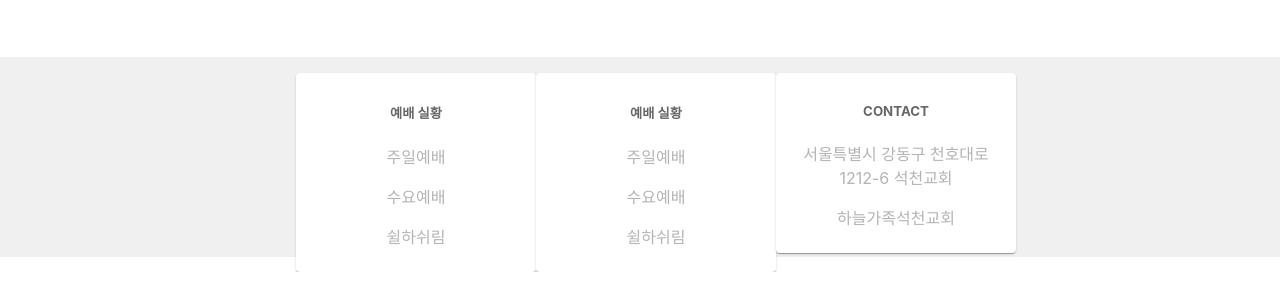
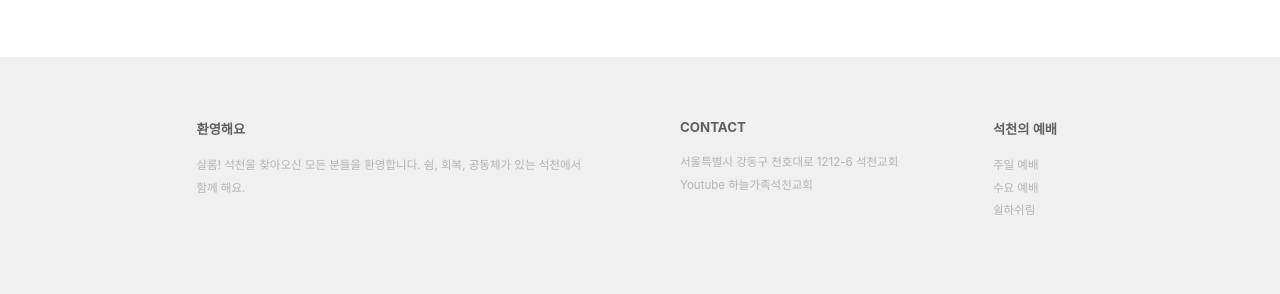
Before and after one commit to elinleee/my_react, a React (Create React App) app: page / in a window 1280 px wide. Shown: the part 894-1188 px from the top of the page. Before the commit the page ends 1166 px from the top, so only its background shows below. Built offline with nearby package versions, Linux system fonts and the light colour scheme.

Commit message:
set footer

```diff
--- a/src/layouts/Footer.css
+++ b/src/layouts/Footer.css
@@ -2,9 +2,32 @@
     background-color: rgb(240, 240, 240);
     color: rgb(200,200,200);
     text-decoration: none;
+    width: 100vw;
+    height: 30vh;
 }
 
 .footer a {
     text-decoration: none;
     color: rgb(180,180,180);
 }
+
+.footer-item-links {
+    font-size: 0.9em;
+}
+
+.footer-ul {
+    list-style: none;
+    line-height: 1.4em;
+    text-align: left;
+    padding: 0px;
+}
+
+.footer-category {
+    background-color: transparent;
+    box-shadow: none;
+}
+
+.footer-links {
+    text-align: left;
+    margin-bottom: 5px;
+}
--- a/src/layouts/Footer.js
+++ b/src/layouts/Footer.js
@@ -3,7 +3,7 @@ import { styled } from '@mui/material/styles';
 import { Box, Grid, Paper } from '@mui/material';
 
 import './Footer.css';
-import { faBorderNone } from '@fortawesome/free-solid-svg-icons';
+import { FooterItem } from './FooterItem';
 
 function Footer(props) {
   const Item = styled(Paper)(({ theme }) => ({
@@ -16,63 +16,28 @@ function Footer(props) {
   }));
 
   return (
-    <Box className="footer" width="100vw" height="200px">
-      <Grid container spacing={2} width="720px" margin="0 auto">
-      <Grid item xs={4}>
-          <Item>
-          <h5>예배 실황</h5>
-              <p>
-                <a href='#!' className='text-reset'>
-                  주일예배
-                </a>
-              </p>
-              <p>
-                <a href='#!' className='text-reset'>
-                  수요예배
-                </a>
-              </p>
-              <p>
-                <a href='#!' className='text-reset'>
-                  쉴하쉬림
-                </a>
-              </p>
-          </Item>
-        </Grid>
-        <Grid item xs={4}>
-          <Item>
-          <h5>예배 실황</h5>
-              <p>
-                <a href='#!' className='text-reset'>
-                  주일예배
-                </a>
-              </p>
-              <p>
-                <a href='#!' className='text-reset'>
-                  수요예배
-                </a>
-              </p>
-              <p>
-                <a href='#!' className='text-reset'>
-                  쉴하쉬림
-                </a>
-              </p>
-          </Item>
-        </Grid>
-        <Grid item xs={4}>
-          <Item>
-          <h5>CONTACT</h5>
-              <p>
-                <a href='#!' className='text-reset'>
-                  서울특별시 강동구 천호대로 1212-6 석천교회
-                </a>
-              </p>
-              <p>
-                <a href='https://www.youtube.com/channel/UCJUsz3WJ3aLVO1vMEDIDsEQ' className='text-reset'>
-                 하늘가족석천교회
-                </a>
-              </p>
-          </Item>
-        </Grid>
+    <Box className="footer">
+      <Grid container spacing={4} width='80vw' margin="0 auto" justifyContent='space-around'>
+        {FooterItem.map((category, categoryIndex) => {
+          return (
+            <Grid item xs={category.size} key={categoryIndex}>
+              <Item className="footer-category" sx={{backgroundColor:'transparent', boxShadow:'none'}}>
+                <h5 className={category.cName}>{category.title}</h5>
+                <ul className="footer-ul">
+                {category.items.map((item, itemIndex) => {
+                  return (
+                    <li key={itemIndex}>
+                      <a href={item.extraUrl?item.extraUrl:null} className={item.cName} target={item.extraUrl?"_blank":""}>
+                        {item.title}
+                      </a>
+                    </li>
+                  );
+                })}
+                </ul>
+              </Item>
+            </Grid>
+          );
+        })}
       </Grid>
     </Box>
   );
--- /dev/null
+++ b/src/layouts/FooterItem.js
@@ -0,0 +1,58 @@
+export const FooterItem = [
+    {
+        title: '환영해요',
+        url: 'about',
+        size: 5,
+        cName: 'footer-links',
+        items: [
+            {
+                title: '샬롬! 석천을 찾아오신 모든 분들을 환영합니다. 쉼, 회복, 공동체가 있는 석천에서 함께 해요.',
+                url: 'about',
+                cName: 'footer-item-links',
+            }
+        ]
+    },
+    {
+        title: 'CONTACT',
+        url: null,
+        size: 3,
+        cName: 'footer-links',
+        items: [
+            {
+                title: '서울특별시 강동구 천호대로 1212-6 석천교회',
+                url: null,
+                extraUrl: 'https://naver.me/xScSmon0',
+                cName: 'footer-item-links',
+            },
+            {
+                title: 'Youtube 하늘가족석천교회',
+                url: null,
+                extraUrl: 'https://www.youtube.com/channel/UCJUsz3WJ3aLVO1vMEDIDsEQ',
+                cName: 'footer-item-links',
+            },
+        ]
+    },
+    {
+        title: '석천의 예배',
+        url: 'sermon',
+        size: 2,
+        cName: 'footer-links',
+        items: [
+            {
+                title: '주일 예배',
+                url: 'sermon',
+                cName: 'footer-item-links',
+            },
+            {
+                title: '수요 예배',
+                url: 'sermon',
+                cName: 'footer-item-links',
+            },
+            {
+                title: '쉴하쉬림',
+                url: 'sermon',
+                cName: 'footer-item-links',
+            },
+        ]
+    },
+]
```
